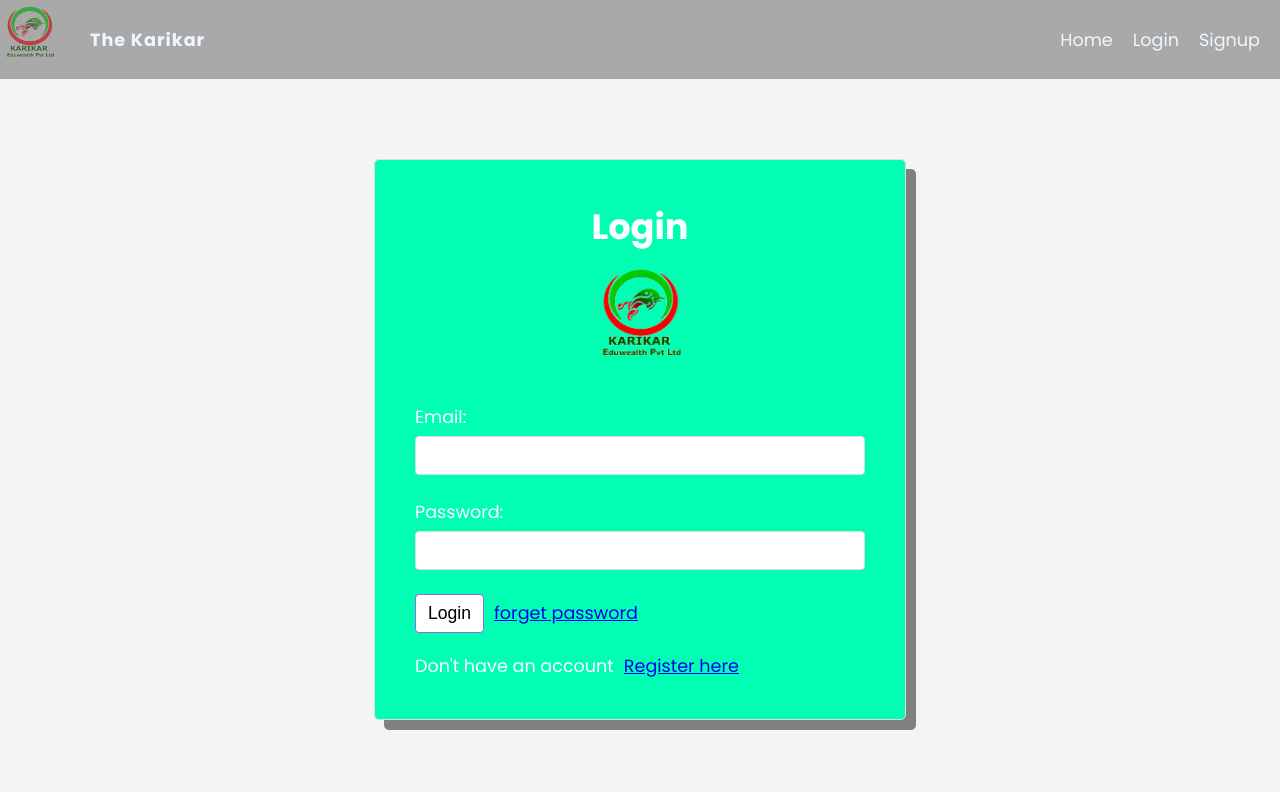
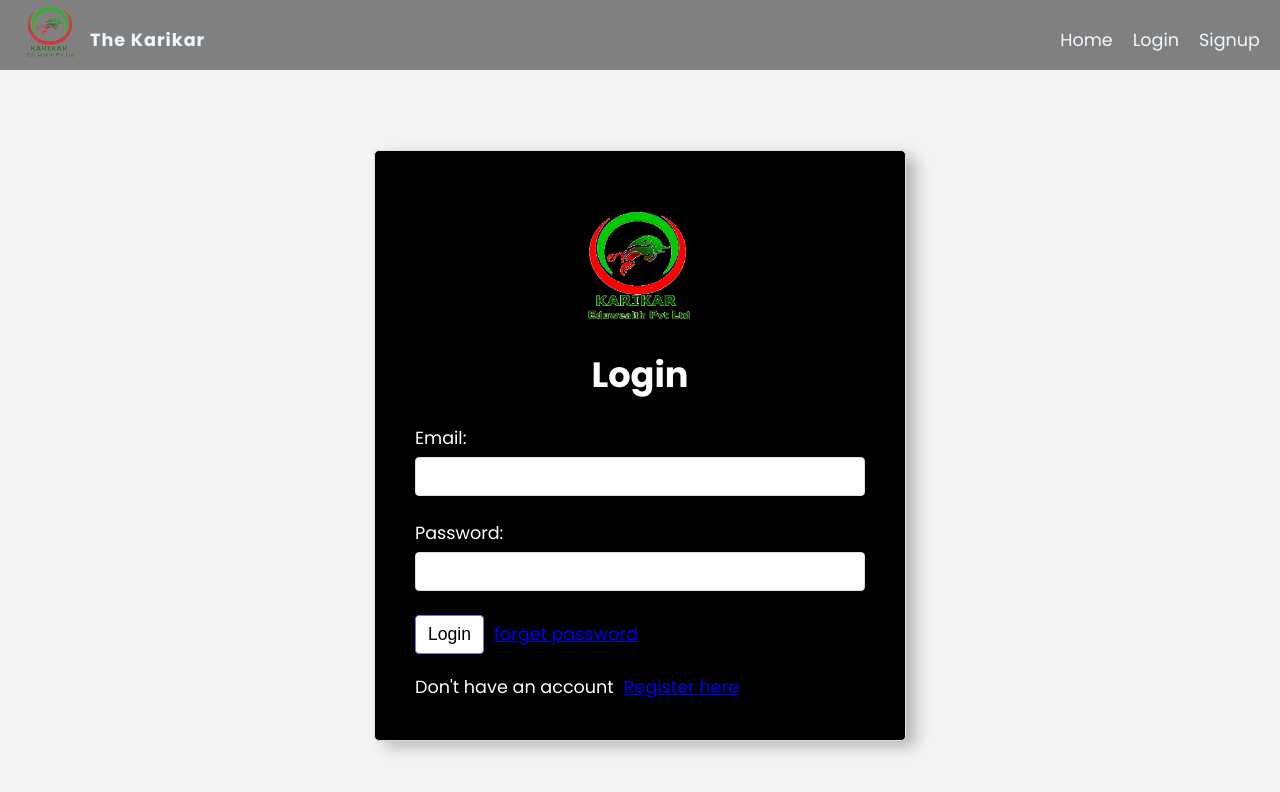
Before and after one commit to swatantragoswami09/karikarEduWealth, a React (Create React App) app: page /login in a window 1280 px wide. Shown: the top 792 px of the page. Built offline with nearby package versions, Linux system fonts and the light colour scheme; no server answers.

Commit message:
fix: issue css and feature

```diff
--- a/public/index.html
+++ b/public/index.html
@@ -2,7 +2,7 @@
 <html lang="en">
   <head>
     <meta charset="utf-8" />
-    <link rel="icon" href="%PUBLIC_URL%/favicon.ico" />
+    <link rel="icon" href="%PUBLIC_URL%/title-logo.png" />
     <meta name="viewport" content="width=device-width, initial-scale=1" />
     <meta name="theme-color" content="#000000" />
     <meta
@@ -24,7 +24,7 @@
       work correctly both with client-side routing and a non-root public URL.
       Learn how to configure a non-root public URL by running `npm run build`.
     -->
-    <title>React App</title>
+    <title>Karikar Edu Pvt Ltd.</title>
   </head>
   <body>
     <noscript>You need to enable JavaScript to run this app.</noscript>
--- a/src/components/Navbar.css
+++ b/src/components/Navbar.css
@@ -3,7 +3,8 @@
   padding: 5px 0;
   box-sizing: border-box;
   margin-bottom: 80px;
-  background-color: darkgray;
+  background-color: gray;
+  height: 70px;
 }
 .navbar ul {
   display: flex;
--- a/src/components/Navbar.js
+++ b/src/components/Navbar.js
@@ -23,7 +23,7 @@ export default function Navbar() {
         <ul>
           <li className="logo">
             <Link to="/">
-              <img src={logo} style={{ height: "70px", width: "60px" }} />
+              <img src={logo} style={{ height: "70px", width: "60px" ,position:"relative", left:"20px"}} />
             </Link>
             <span>
               <Link to="/"> The Karikar</Link>
--- a/src/pages/forget/Forget.css
+++ b/src/pages/forget/Forget.css
@@ -4,8 +4,8 @@
   width: 450px;
   padding: 40px;
   border: 1px solid #ddd;
-  background-color: #00ffb3;
-  box-shadow: 10px 10px grey;
+  background-color: black;
+  box-shadow: 10px 6px 15px rgb(0 0 0 / 25%);
   border-radius: 5px;
   color: white;
   text-align: left;
--- a/src/pages/forget/Forget.js
+++ b/src/pages/forget/Forget.js
@@ -1,7 +1,8 @@
 import React, { useState } from "react";
 import "./Forget.css";
 import { useForget } from "../../hooks/useForget";
-import Loading from "../../common/LoadingSpinner/LoadingSpinner";
+import LoadingSpinner from "../../common/LoadingSpinner/LoadingSpinner";
+import CommonSnackbar from "../../common/Snackbar";
 
 function Forget() {
   const [email, setemail] = useState("");
@@ -11,6 +12,22 @@ function Forget() {
     console.log(email);
     forget(email);
   };
+
+  let snackbar;
+
+  console.log('20',isPending,error)
+  if (!isPending && !error) {
+    console.log("hyy")
+    snackbar = (
+      <CommonSnackbar message="Check your mail" statusCode="200" />
+    );
+  }
+  if (!isPending && error) {
+    snackbar = <CommonSnackbar message={error} statusCode="400" />;
+  }
+  if (isPending && !error) {
+    return <LoadingSpinner />;
+  }
   return (
     <form onSubmit={handleSubmit} className={"login-form"}>
       <h2>Forget</h2>
@@ -23,9 +40,8 @@ function Forget() {
           value={email}
         />
       </label>
-
-      {!isPending && <button className="btn">send</button>}
-      {isPending && <Loading /> ? (
+      <button className="btn">send</button>
+      {/* {!isPending && <button className="btn">send</button>}
         <div
           style={{
             color: "darkgreen",
@@ -37,9 +53,10 @@ function Forget() {
         </div>
       ) : (
         ""
-      )}
+      ) */}
+      {snackbar}
 
-      {error && <p>{error}</p>}
+      {/* {error && <p>{error}</p>} */}
     </form>
   );
 }
--- a/src/pages/login/Login.css
+++ b/src/pages/login/Login.css
@@ -4,8 +4,8 @@
   width: 450px;
   padding: 40px;
   border: 1px solid #ddd;
-  background-color: #00ffb3;
-  box-shadow: 10px 10px grey;
+  background-color: black;
+   box-shadow: 10px 6px 15px rgb(0 0 0 / 25%);
   border-radius: 5px;
   color: white;
   text-align: left;
--- a/src/pages/login/Login.js
+++ b/src/pages/login/Login.js
@@ -35,16 +35,16 @@ export default function Login() {
   }
   return (
     <form className="auth-form" onSubmit={handleSubmit}>
-      <h1 style={{ textAlign: "center" }}>Login</h1>
+
       <img
 
         src={logo}
         style={{
-          height: "120px",
-          width: "100px",
-         marginLeft: "39%",
+          height: "150px",
+          width: "130px",
+         marginLeft: "35%",
         }}
-      />
+      /> <h1 style={{ textAlign: "center" }}>Login</h1>
       <label>
         <span>Email:</span>
         <input
--- a/src/pages/signup/Signup.css
+++ b/src/pages/signup/Signup.css
@@ -8,7 +8,7 @@
   margin: 20px;
 }
 .main-container {
-  background-color: #daa26de8;
+  background-color: black;
   color: white;
   border-radius: 5px;
   bottom: 10px;
@@ -19,7 +19,7 @@
   padding: 20px;
   align-items: center;
   justify-content: center;
-  box-shadow: 10px 10px grey;
+ box-shadow: 10px 6px 15px rgb(0 0 0 / 25%);
 }
 
 .signup-btn {
```
Also changed, not shown: public/title-logo.png (added).
